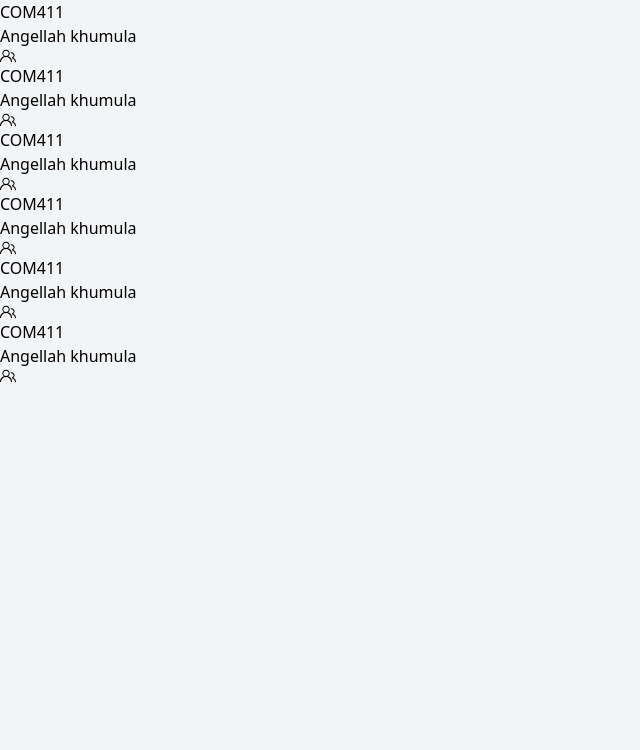
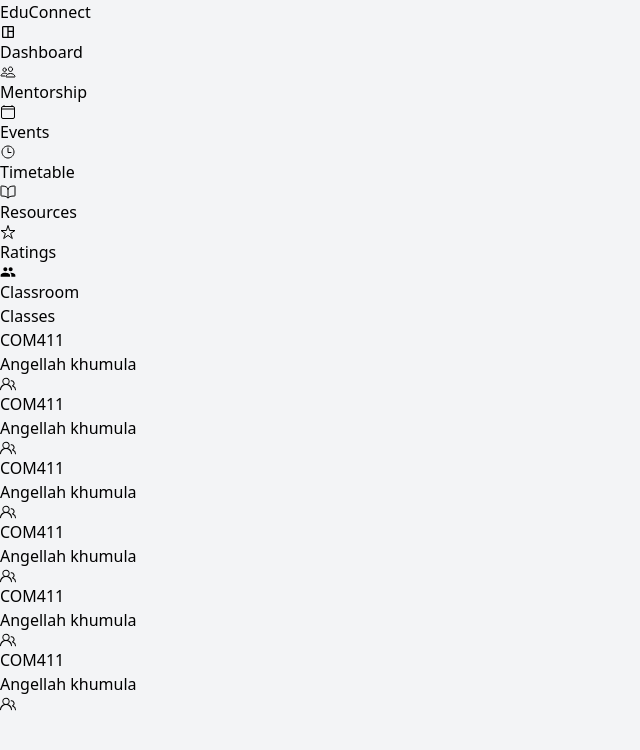
Before and after one commit to BSC-04-20/EduconnectFrontend, a React (Vite) app: page /classroom in a window 1280 px wide. Shown: the top 750 px of the page, without its empty margins (0-640 px from the left). Built offline with nearby package versions, Linux system fonts and the light colour scheme.

Commit message:
modified lectureclasses

```diff
--- a/src/components/Lecture/classrooms/LectureClasses.jsx
+++ b/src/components/Lecture/classrooms/LectureClasses.jsx
@@ -1,138 +1,36 @@
 import { GoPeople } from "react-icons/go";
+import LectureSideBar from "../SideBar";
 
 export default function LectureClasses(){
+
+    const classes = [
+        {name:"Angellah khumula" , code: "COM411",},
+        {name:"Angellah khumula" , code: "COM411",},
+        {name:"Angellah khumula" , code: "COM411",},
+        {name:"Angellah khumula" , code: "COM411",},
+        {name:"Angellah khumula" , code: "COM411",},
+        {name:"Angellah khumula" , code: "COM411",},
+
+    ]
     return(
+        <>
+            <LectureSideBar/>
+            <h1>Classes</h1>
+            <div className="h-[90%] grid grid-cols-3 grid-rows-2 gap-x-3 gap-y-2 bg-white w-[80%] px-5 mr-4 ml-auto mb-20">
+                {classes.map((classy, index)=>(
 
+                    <div key={index} className="mt-2 bg-white drop-shadow-md h-[40vh] w-[80%] rounded-lg flex flex-col">
+                        <div key={index} className= " flex flex-row-2 grid grid-row px-5 bg-sky-900 w-[100%] h-[20%] text-white rounded-lg items-center pl-2">
+                            <h1 className="font-bold">{classy.code}</h1>
+                            <h1>{classy.name}</h1>
+                        </div>
+                        <div className="flex items-center justify-center rounded-full w-10 h-10 bg-[#C7D6DA] ml-auto mr-2 mt-auto mb-2">
+                            <GoPeople className="text-slate-900  size-[1.5rem]"/>
+                        </div>
 
-        <div className="h-[90vh] grid grid-cols-3 py-5 bg-white grid grid-rows-2 gap-5 w-[80%] pe-8 px-5 ">
-        <div className="bg-[#FFFFFF] drop-shadow-md place-content-start  h-[35vh] w-[50%] rounded-lg ">
-            <div className=" text-white  bg-sky-900 gap-2 px-5 py-2 h-[30%] w-[100%] rounded-lg  ">
-
-            <h1 className=" font-bold">COM411</h1>
-            <p className="text-sm">Angellah khumula</p>
-
+                    </div>
+                ))}
             </div>
-            <div className=" px-21 mx-20 my-5 py-20">
-                 <div className="flex items-center ga justify-center place-content-end rounded-full w-10 h-10 bg-[#C7D6DA]">
-                  <GoPeople className="text-slate-900  size-[1.5rem]"/>
-                 </div>
-
-            </div>
-
-
-        </div>
-
-        <div className="bg-[#FFFFFF] drop-shadow-md mx-0 place-content-start items-right h-[35vh] w-[50%] rounded-lg ">
-            <div className=" text-white  bg-sky-900 gap-2 px-5 py-2 h-[30%] w-[100%] rounded-lg ">
-
-            <h1 className=" font-bold">COM411</h1>
-            <p className="text-sm">Angellah khumula</p>
-
-
-            </div>
-            <div className=" px-21 mx-20 my-5 py-20">
-
-             <div className="flex items-center justify-center rounded-full w-10 h-10 bg-[#C7D6DA]">
-             <GoPeople className="text-slate-900 size-[1.5rem]"/>
-
-            </div>
-
-            </div>
-
-
-        </div>
-
-        <div className="bg-[#FFFFFF] drop-shadow-md place-content-start items-right  h-[35vh] w-[50%] rounded-lg">
-            <div className=" text-white  bg-sky-900 py-2 gap-2 px-5 h-[30%] w-[100%] rounded-lg  ">
-
-            <h1 className=" font-bold">COM411</h1>
-            <p className="text-sm">Angellah khumula</p>
-
-
-        </div>
-
-            <div className=" px-21 mx-20 my-5 py-20">
-
-            <div className="flex items-center justify-center rounded-full w-10 h-10 bg-[#C7D6DA]">
-            <GoPeople className="text-slate-900 size-[1.5rem]"/>
-            </div>
-
-            </div>
-
-        </div>
-
-        <div className="bg-[#FFFFFF] drop-shadow-md place-content-start place-items-left  h-[35vh] w-[50%] rounded-lg  ">
-            <div className=" text-white  bg-sky-900 py-2 gap-2 px-5 h-[30%] w-[100%] rounded-lg  ">
-
-            <h1 className=" font-bold">COM411</h1>
-            <p className="text-sm">Angellah khumula</p>
-
-
-            </div>
-
-            <div className=" px-21 mx-20 my-5 py-20">
-
-               <div className="flex items-center justify-center rounded-full place-items-end w-10 h-10 bg-[#C7D6DA]">
-               <GoPeople className="text-slate-900 size-[1.5rem]"/>
-            </div>
-
-            </div>
-
-
-        </div>
-
-        <div className=" bg-[#FFFFFF] drop-shadow-md place-content-start items-right  h-[35vh] w-[50%] rounded-lg ">
-            <div className=" text-white  bg-sky-900 py-2 gap-2 px-5 h-[30%] w-[100%] rounded-lg  ">
-
-            <h1 className=" font-bold">COM411</h1>
-            <p className="text-sm">Angellah khumula</p>
-
-
-            </div>
-            <div className=" px-21 mx-20 my-5 py-20">
-
-            <div className="flex items-center justify-center rounded-full w-10 h-10 bg-[#C7D6DA]">
-            <GoPeople className="text-slate-900 size-[1.5rem]"/>
-            </div>
-
-            </div>
-
-
-        </div>
-
-        <div className="bg-[#FFFFFF] drop-shadow-md place-content-start items-right h-[35vh] w-[50%] rounded-lg ">
-            <div className=" text-white  bg-sky-900 py-2 gap-2 px-5 h-[30%] w-[100%] rounded-lg  ">
-
-                 <div className="flex flex-col">
-
-                  <h1 className=" font-bold">COM411</h1>
-                  <p className="text-sm">Angellah khumula</p>
-
-
-                 </div>
-
-            </div>
-
-            <div className=" px-21 mx-20 my-5 py-20">
-              <div className="flex items-center justify-center rounded-full w-10 h-10 bg-[#C7D6DA]">
-              <GoPeople className="text-slate-900 size-[1.5rem]"/>
-              </div>
-
-            </div>
-
-
-        </div>
-
-
-
-    </div>
-
-
-
-
-
-
-    )
-
-
+        </>
+    );
 }
```
